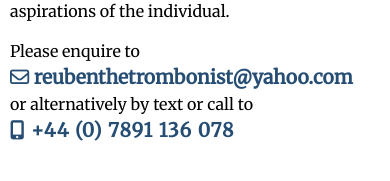
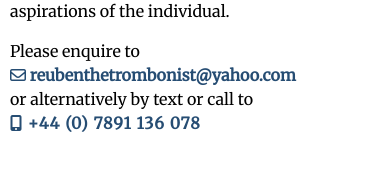
Before and after one commit to juditlehoczki/reuben-alldridge, a React (Create React App) app: page / in a window 390 px wide. Shown: the part 605-786 px from the top of the page. Built offline with nearby package versions, Linux system fonts and the light colour scheme.

Commit message:
contact details are now on one line on phone screens

```diff
--- a/src/components/Introduction.jsx
+++ b/src/components/Introduction.jsx
@@ -21,7 +21,10 @@
         <br />
         <div>
           <span className="contactInfo">
-            <a className="email" href="mailto:reubenthetrombonist@yahoo.com">
+            <a
+              className="contactDetail"
+              href="mailto:reubenthetrombonist@yahoo.com"
+            >
               <i class="far fa-envelope"></i> reubenthetrombonist@yahoo.com
             </a>
           </span>
@@ -29,7 +32,9 @@
           or alternatively by text or call to
           <br />
           <span className="contactInfo phoneNumber">
-            <i class="fas fa-mobile-alt"></i> +44 (0) 7891 136 078
+            <a className="contactDetail" href="tel:+447891136078">
+              <i class="fas fa-mobile-alt"></i> +44 (0) 7891 136 078
+            </a>
           </span>
         </div>
       </p>
--- a/src/components/StyledComponents.jsx
+++ b/src/components/StyledComponents.jsx
@@ -89,8 +89,12 @@
     font-size: 1.2em;
     color: #264d73;
     font-weight: bold;
+    @media (max-width: 768px) {
+      height: 300px;
+      font-size: 1em;
+    }
   }
-  .email {
+  .contactDetail {
     text-decoration: none;
     color: #264d73;
   }
```
